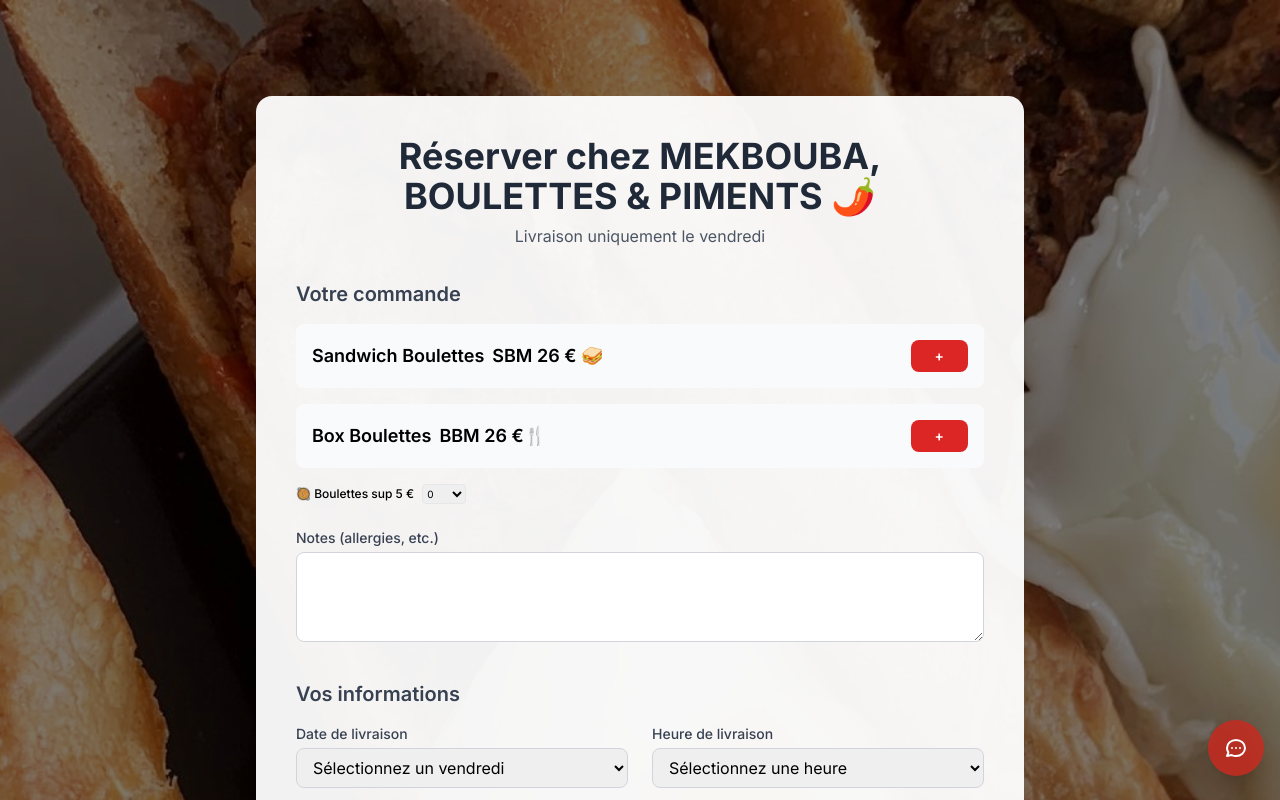
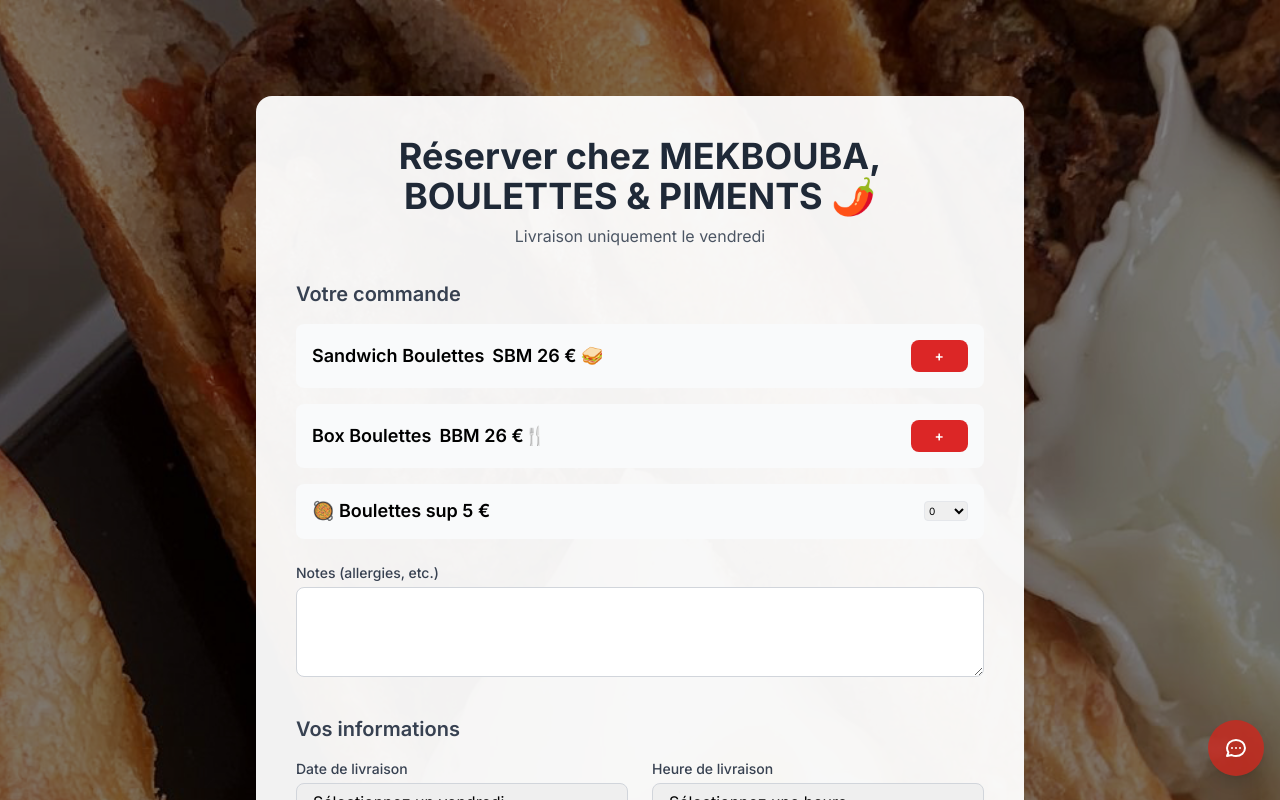
Before and after one commit to jimeye/mekboubaV2, a Next.js app: page /reservation in a window 1280 px wide. Shown: the top 800 px of the page. Built offline with nearby package versions, Linux system fonts and the light colour scheme.

Commit message:
Sélecteur unique Boulettes sup : même design que SBM et BBM (bloc gris, arrondi, etc.)

```diff
--- a/app/reservation/page.js
+++ b/app/reservation/page.js
@@ -337,10 +337,11 @@
                       </div>
                     ))}
                   </div>
-                  <div className="flex items-center mt-4 space-x-2">
-                    <label className="text-xs font-medium">🥘 Boulettes sup 5 €</label>
+                  <div className="bg-gray-50 p-4 rounded-lg mt-4 mb-4">
+                    <div className="flex flex-row items-center justify-between">
+                      <span className="font-semibold text-lg leading-tight">🥘 Boulettes sup 5 €</span>
                       <select
-                      className="border rounded px-0 py-0 text-[10px] w-11 h-5"
+                        className="border rounded px-0 py-0 text-[10px] w-11 h-5 ml-2"
                         value={formData.boulettesSuppGlobal}
                         onChange={e => setFormData(prev => ({ ...prev, boulettesSuppGlobal: Math.max(0, Math.min(20, parseInt(e.target.value))) }))}
                       >
@@ -348,6 +349,7 @@
                           <option key={n} value={n}>{n}</option>
                         ))}
                       </select>
+                    </div>
                   </div>
                   <div className="mt-6">
                     <label htmlFor="notes" className="block text-sm font-medium text-gray-700">Notes (allergies, etc.)</label>
```
Lines whose indentation alone changed are shown as unchanged.
